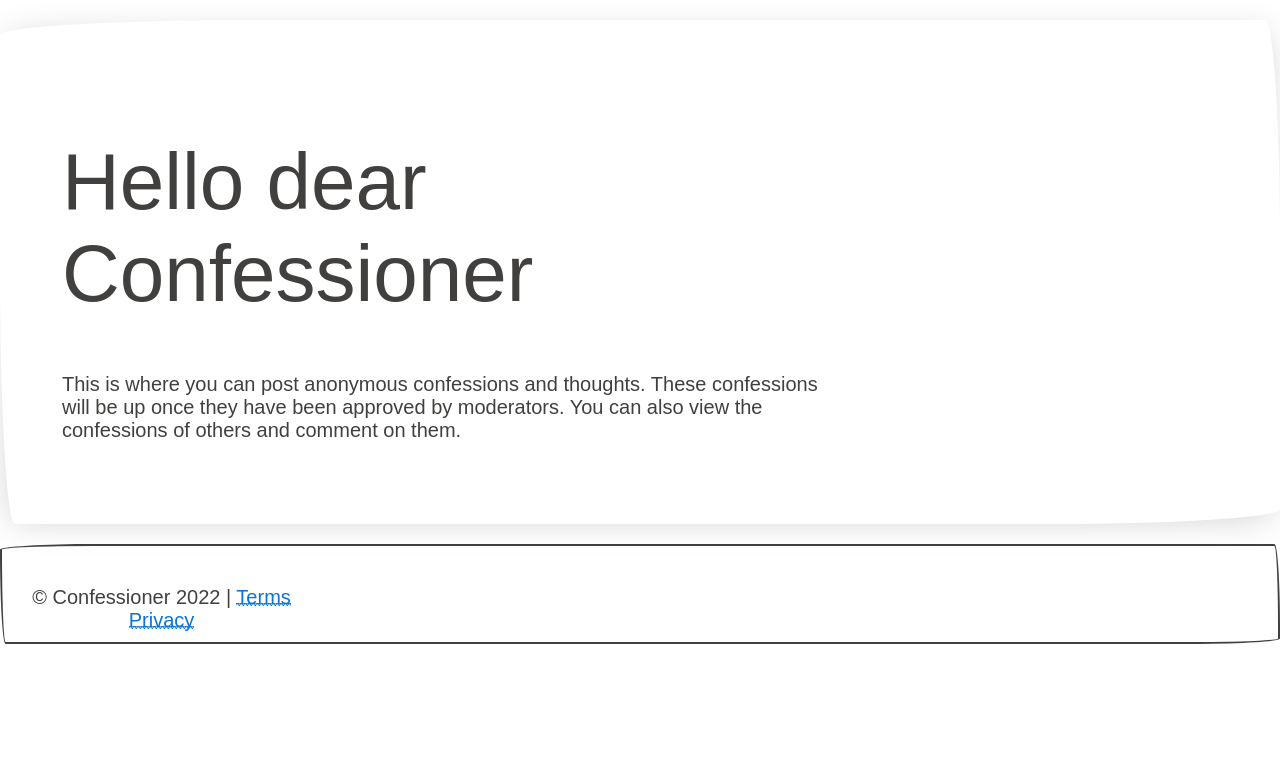
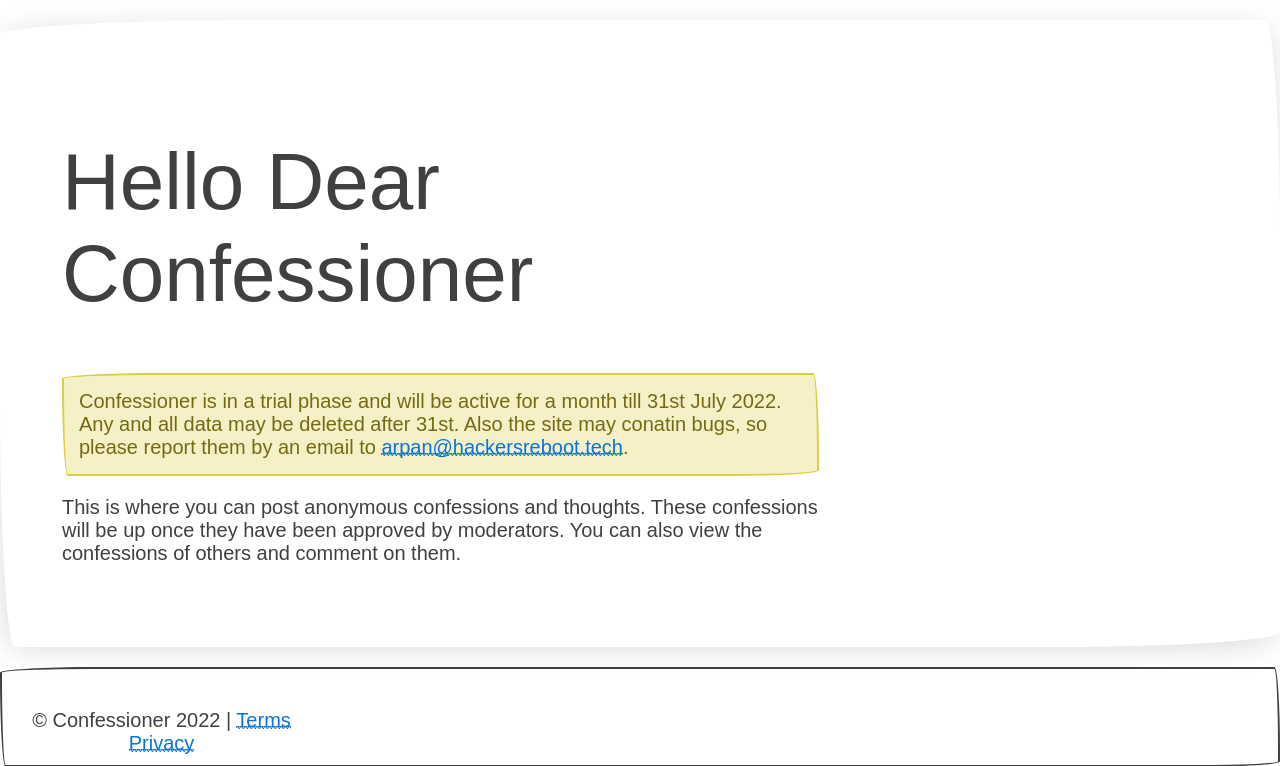
Before and after one commit to Arpan-206/confessioner, a Django app: page / in a window 1280 px wide. Shown: the part 69-835 px from the top of the page. Before the commit the page ends 713 px from the top, so only its background shows below. Run offline with Django 4.2, Linux system fonts and the light colour scheme; some libraries are stand-ins or nearby versions; some web fonts are replaced.

Commit message:
Add alert

```diff
--- a/main/templates/main/community.html
+++ b/main/templates/main/community.html
@@ -16,7 +16,9 @@
         </div>
         <br />
         {% empty %}
-        <p>No confessions yet!</p>
+        <div class="col">
+            <p>No confessions yet!</p>
+        </div>
         {% endfor %}
     </div>
 </div>
--- a/main/templates/main/index.html
+++ b/main/templates/main/index.html
@@ -1,7 +1,8 @@
 {% extends 'main/base.html' %} {% block content %}
 <div class="paper container-lg border border-white">
     <div class="col col-8">
-        <h1>Hello dear Confessioner</h1>
+        <h1>Hello Dear Confessioner</h1>
+        <div class="alert alert-warning">Confessioner is in a trial phase and will be active for a month till 31st July 2022. Any and all data may be deleted after 31st. Also the site may conatin bugs, so please report them by an email to <a href="mailto:arpan@hackersreboot.tech">arpan@hackersreboot.tech</a>.</div>
         <p>
             This is where you can post anonymous confessions and thoughts. These
             confessions will be up once they have been approved by moderators.
```
